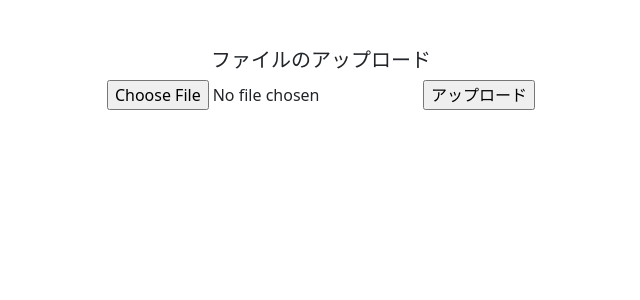
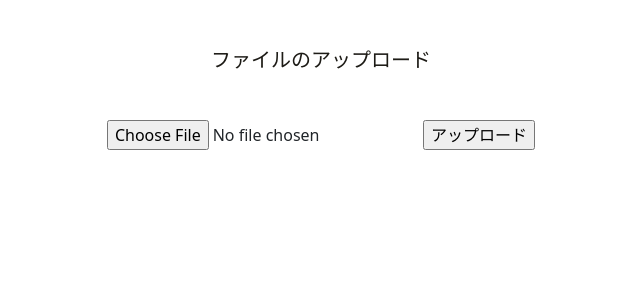
Before and after one commit to thomas0124/ReadingPassbook, a Flask app: page /confirm in a window 1280 px wide. Shown: the part 76-376 px from the top of the page, without its empty margins (319-959 px from the left). Run offline with Flask 3, Linux system fonts and the light colour scheme.

Commit message:
feat: レイアウトの修正

```diff
--- a/app/static/styles.css
+++ b/app/static/styles.css
@@ -3,6 +3,16 @@
   /* background-size: cover;
   background-position: center;
 } */
+
+body h1,
+h2 {
+  color: #1d1b16;
+}
+
+title {
+  font-size: 18px;
+  padding: 0 10px;
+}
 
 /* Size for brand */
 nav .navbar-brand {
@@ -44,3 +54,8 @@ a.btn--orange:hover {
 a.btn--radius {
   border-radius: 100vh;
 }
+
+.spacer {
+  height: 20px; /* 空白の高さ */
+  margin-bottom: 20px; /* 空白の下方向のマージン */
+}
--- a/app/templates/layout.html
+++ b/app/templates/layout.html
@@ -4,6 +4,11 @@
   <head>
     <meta charset="utf-8" />
     <meta name="viewport" content="initial-scale=1, width=device-width" />
+    <link
+      rel="stylesheet"
+      type="text/css"
+      href="{{ url_for('static', filename='styles.css') }}"
+    />
 
     <!-- http://getbootstrap.com/docs/5.1/ -->
     <link
```
